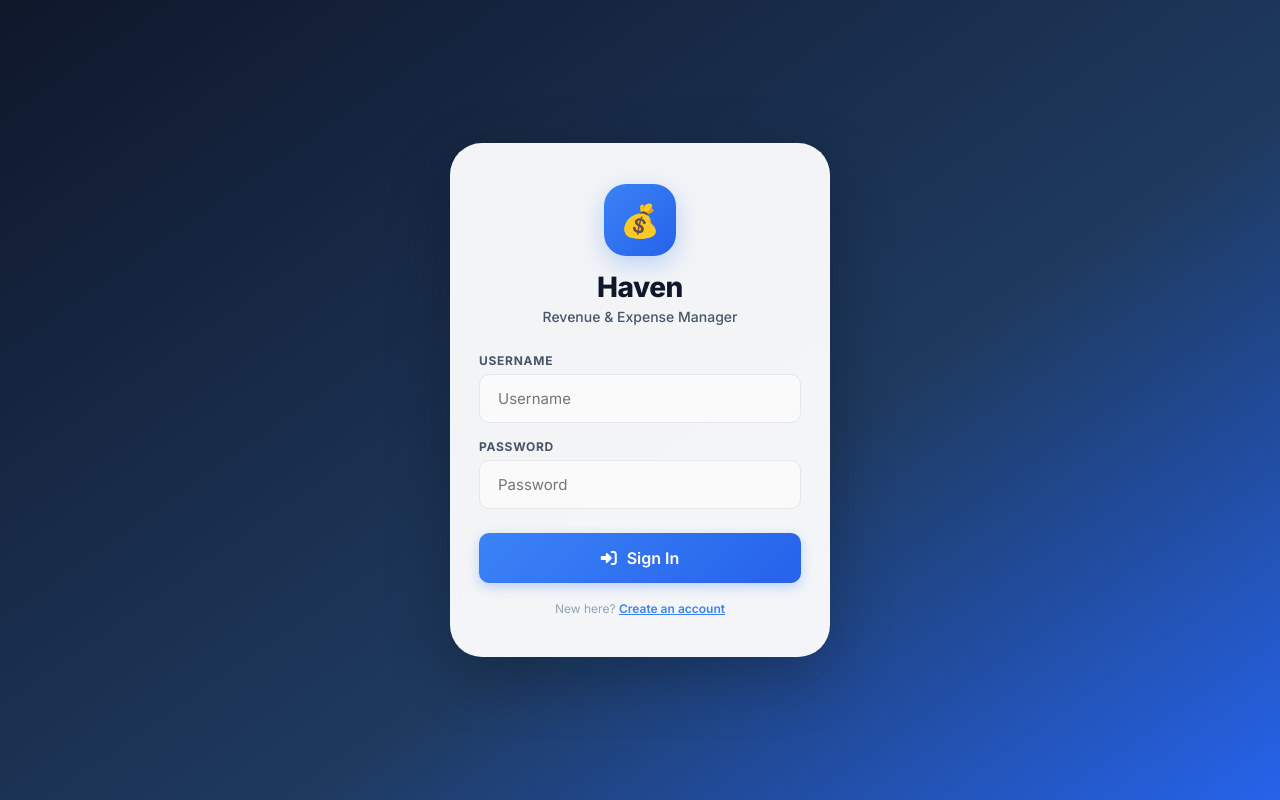
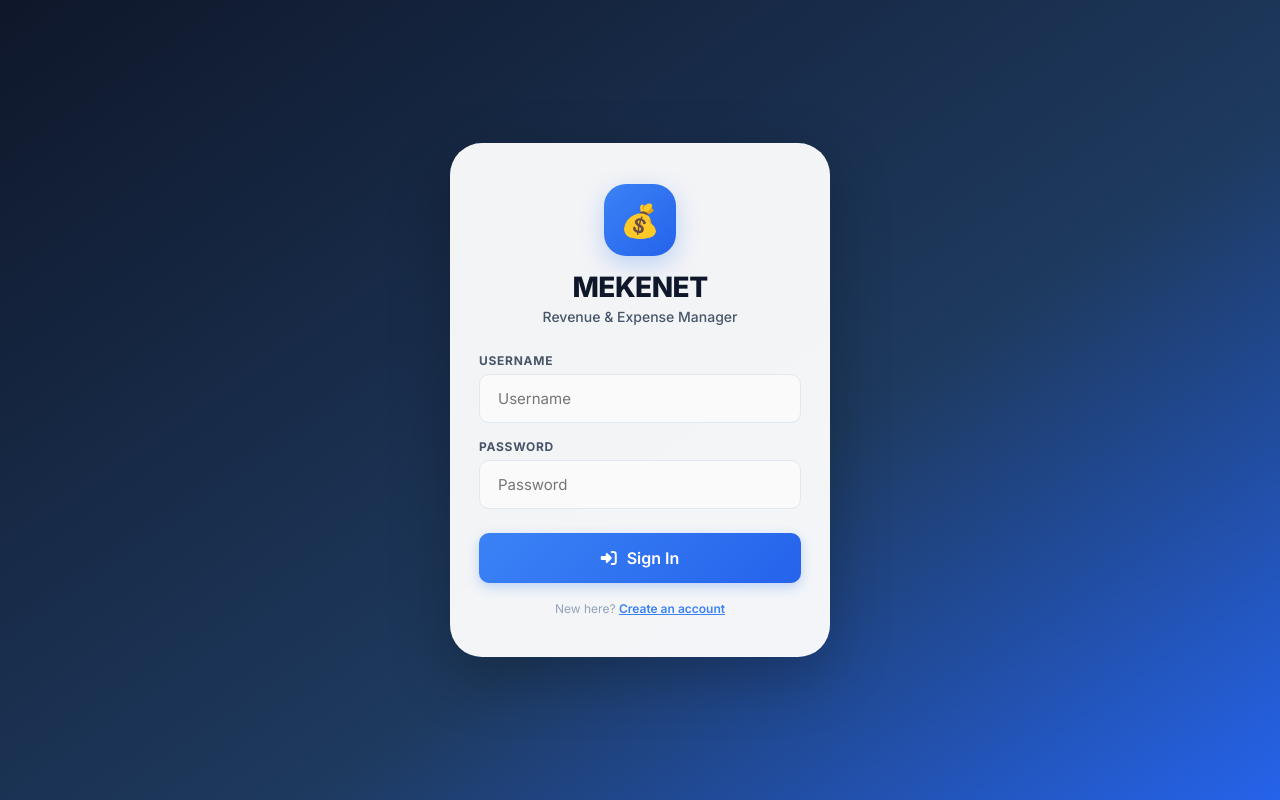
Before and after one commit to johnademe/HAVEN, a Flask app: page / in a window 1280 px wide. Run offline with Flask 3, Linux system fonts and the light colour scheme; some libraries are stand-ins or nearby versions.

Commit message:
update Naming

```diff
--- a/templates/index.html
+++ b/templates/index.html
@@ -3,7 +3,7 @@
 <head>
     <meta charset="UTF-8" />
     <meta name="viewport" content="width=device-width,initial-scale=1.0,maximum-scale=1.0,user-scalable=no,viewport-fit=cover" />
-    <title>Haven · Revenue Manager</title>
+    <title>MEKENET · Revenue Manager</title>
     <link rel="preconnect" href="https://fonts.googleapis.com">
     <link href="https://fonts.googleapis.com/css2?family=Inter:wght@400;500;600;700;800&display=swap" rel="stylesheet">
     <link rel="stylesheet" href="https://cdnjs.cloudflare.com/ajax/libs/font-awesome/6.4.0/css/all.min.css">
@@ -23,7 +23,7 @@
     <div class="login-card">
         <div class="login-logo">
             <div class="icon">💰</div>
-            <h1>Haven</h1>
+            <h1>MEKENET</h1>
             <p>Revenue &amp; Expense Manager</p>
         </div>
         <div id="loginError" class="error-box"></div>
```
